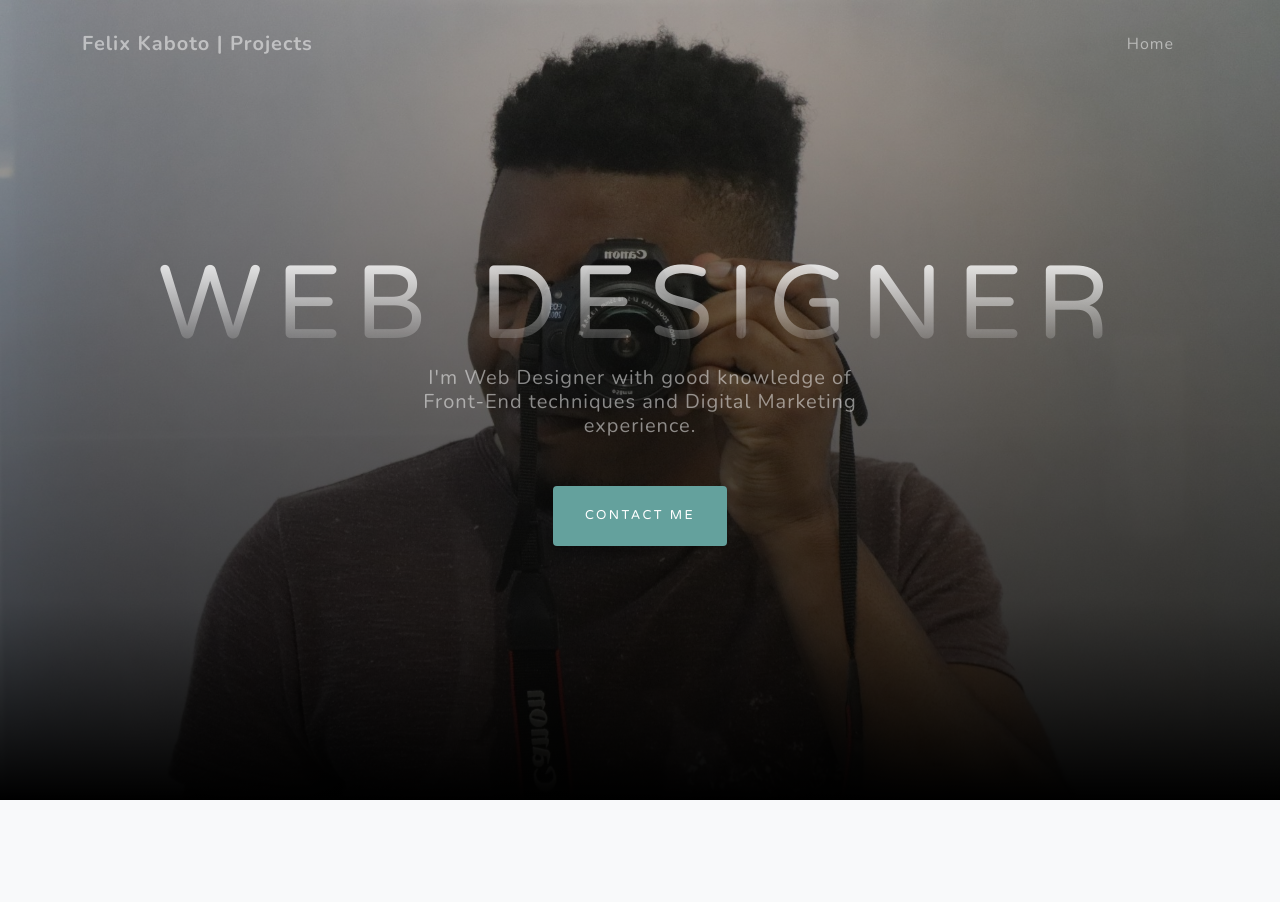
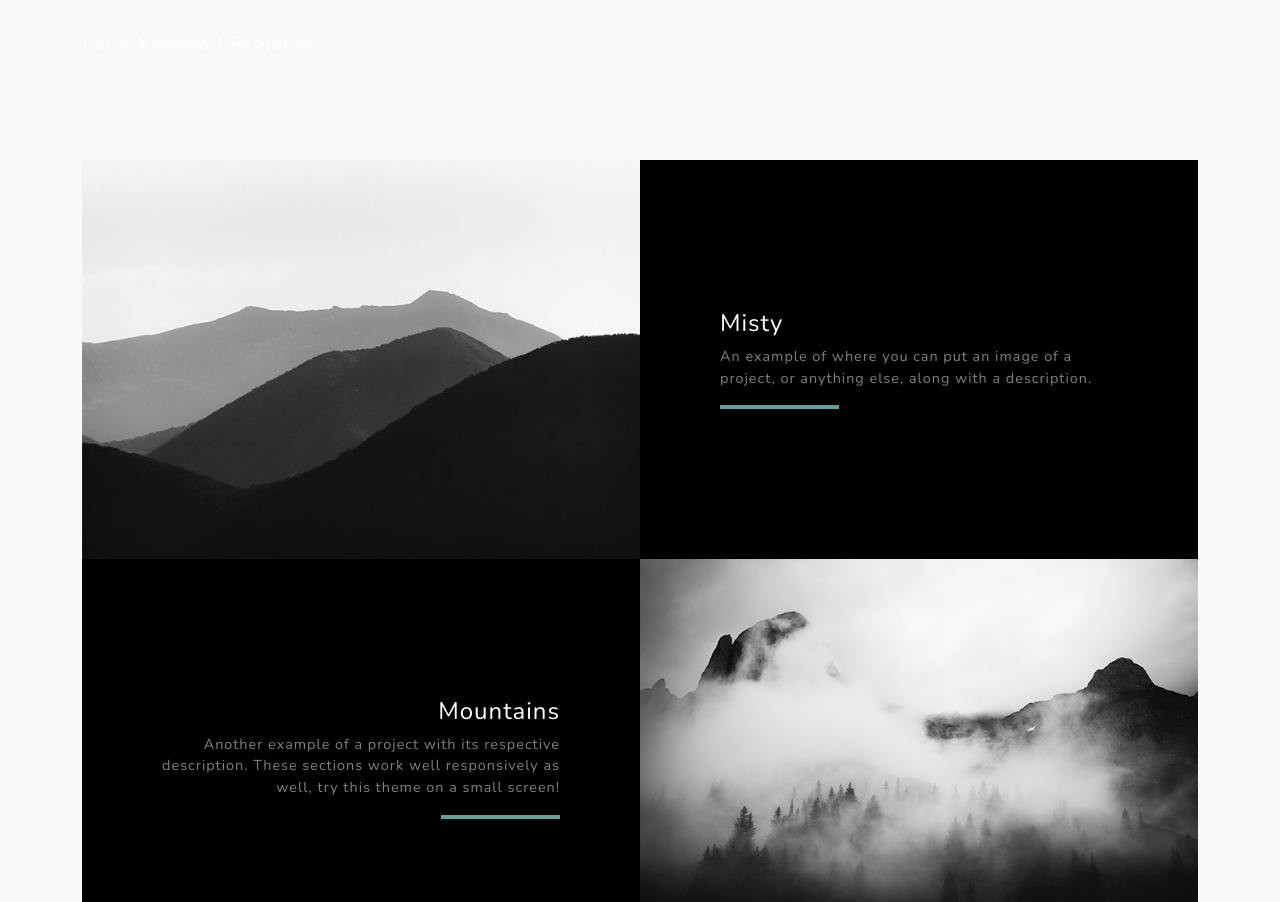
Before and after one commit to FelixKaboto/Felix-Kaboto.github.io, a plain HTML site: page projects.html in a window 1280 px wide. Shown: the top 902 px of the page. Drawn offline with nearby package versions, Linux system fonts and the light colour scheme.

Commit message:
Update projects.html

```diff
--- a/projects.html
+++ b/projects.html
@@ -31,16 +31,7 @@
                 </div>
             </div>
         </nav>
-        <!-- Masthead-->
-        <header class="masthead">
-            <div class="container d-flex h-100 align-items-center">
-                <div class="mx-auto text-center">
-                    <h1 class="mx-auto my-0 text-uppercase">Web Designer</h1>
-                    <h2 class="text-white-50 mx-auto mt-2 mb-5">I'm Web Designer with good knowledge of Front-End techniques and Digital Marketing experience.</h2>
-                    <a class="btn btn-primary js-scroll-trigger" href="#about">Contact Me</a>
-                </div>
-            </div>
-        </header>
+
 
         <!-- Projects-->
         <section class="projects-section bg-light" id="projects">
```
